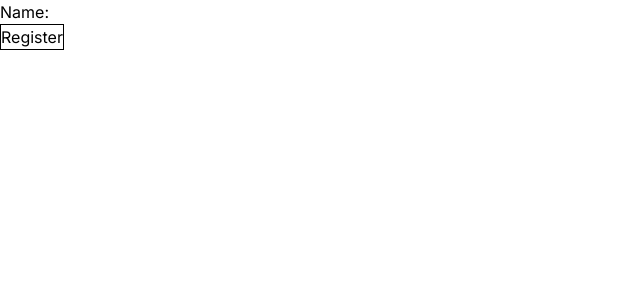
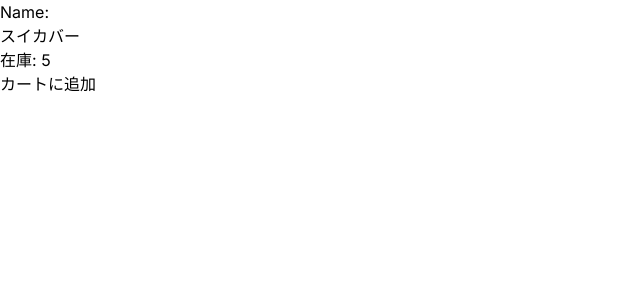
Before and after one commit to hukuryo/Next-React19-Demo, a Next.js app: page /Demo/practice6 in a window 1280 px wide. Shown: the top 300 px of the page, without its empty margins (0-640 px from the left). Built offline with nearby package versions, Linux system fonts and the light colour scheme.

Commit message:
useFormStateとuseFormStatusを統合

```diff
--- a/app/Demo/practice6/page.tsx
+++ b/app/Demo/practice6/page.tsx
@@ -1,12 +1,11 @@
-import Register from "@/app/components/Register";
+import { Register } from "@/app/components/Register";
 
 export default function page() {
   const formAction = async (formData: FormData) => {
     "use server";
     await new Promise((resolve) => {
-      setTimeout(resolve, 1000);
-    }); //intentionally delay time
-    console.log(formData.get("firstName"));
+      setTimeout(resolve, 500);
+    });
   };
 
   return (
--- a/app/components/Register.tsx
+++ b/app/components/Register.tsx
@@ -1,14 +1,72 @@
 "use client";
-import { useFormStatus } from "react-dom";
 
-const Register = () => {
-  const { pending } = useFormStatus();
+import { useState } from "react";
+import { useFormState, useFormStatus } from "react-dom";
+
+type cart = {
+  id: number;
+  title: string;
+  quantity: number;
+  addToCart: (formData: FormData, title: string) => void;
+};
+
+const AddToCartForm = ({ id, title, quantity, addToCart }: cart) => {
+  const addToCartAction = async (prevState: string, formData: FormData) => {
+    try {
+      await addToCart(formData, title);
+      return "カートに追加しました。";
+    } catch (e) {
+      return "在庫がないため、カートに追加できません。";
+    }
+  };
+
+  const [message, formAction] = useFormState(addToCartAction, null);
 
   return (
-    <button className="border border-black">
-      {pending ? "Loading" : "Register"}
+    <form action={formAction}>
+      <p>{title}</p>
+      <p>在庫: {quantity}</p>
+      <input type="hidden" name="itemID" value={id} />
+      <SubmitButton />
+      <div>{message}</div>
+    </form>
+  );
+};
+
+const SubmitButton = () => {
+  const { pending, data } = useFormStatus();
+  data && console.log(data.get("itemID"));
+  return (
+    <button disabled={pending} type="submit">
+      {pending ? "カートに追加中・・・" : "カートに追加"}
     </button>
   );
 };
 
-export default Register;
+export const Register = () => {
+  const [quantity, setQuantity] = useState(5);
+
+  const addToCart = async (formData: FormData, title: string) => {
+    const id = String(formData.get("itemID"));
+    // AJAX 操作を模擬
+    await new Promise((resolve) => setTimeout(resolve, 500));
+    if (quantity > 0) {
+      setQuantity((quantity) => quantity - 1);
+    } else {
+      throw new Error("Unavailable");
+    }
+
+    return { id };
+  };
+
+  return (
+    <>
+      <AddToCartForm
+        id={0}
+        title={"スイカバー"}
+        quantity={quantity}
+        addToCart={addToCart}
+      />
+    </>
+  );
+};
```
